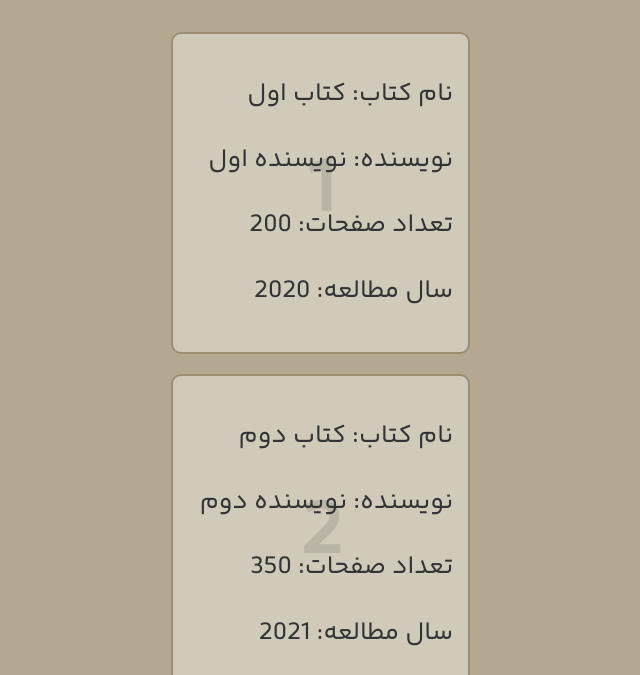
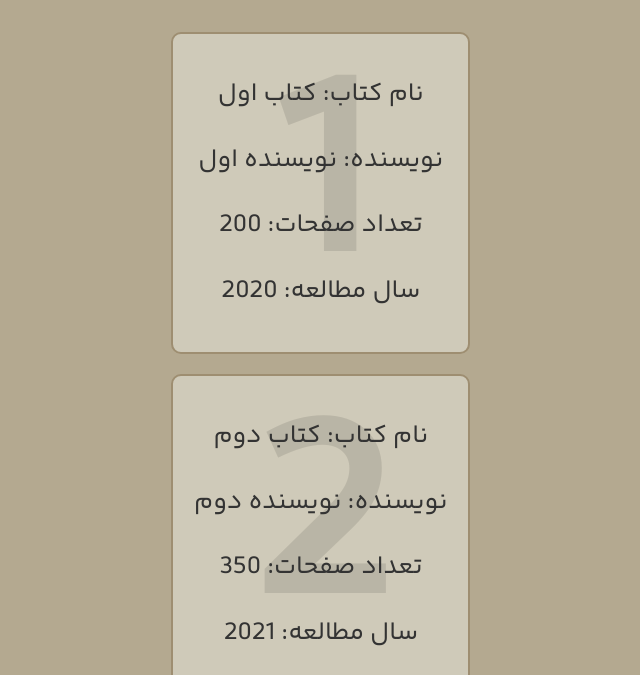
Before and after one commit to amuleo/amuleo-books, a plain HTML site: page index.html in a window 1280 px wide. Shown: the part 136-811 px from the top of the page, without its empty margins (317-957 px from the left). Drawn offline with Linux system fonts and the light colour scheme.

Commit message:
Update styles.css

```diff
--- a/styles.css
+++ b/styles.css
@@ -24,15 +24,18 @@ body {
 }
 
 .card {
-    position: relative; /* برای کنترل موقعیت عدد */
+    display: flex; /* استفاده از Flexbox */
+    flex-direction: column; /* متن‌ها به صورت عمودی مرتب شوند */
+    justify-content: center; /* عمودی وسط‌چین شود */
+    align-items: center; /* افقی وسط‌چین شود */
     border: 2px solid #9e8e71;
     border-radius: 10px;
     padding: 15px;
     margin-bottom: 20px;
     background-color: #cfcab9;
-    text-align: right;
+    text-align: center; /* متن‌ها وسط‌چین شوند */
     width: 90%;
-    overflow: hidden; /* برای جلوگیری از خروج محتوا */
+    position: relative;
 }
 
 .text-centered {
@@ -59,6 +62,10 @@ body {
         font-size: 3vw; /* متن‌ها واکنش‌پذیر شوند */
         line-height: 1.5; /* ارتفاع خطوط برای خوانایی بهتر */
     }
+
+      .card-number-bg {
+        font-size: 10vw; /* اندازه عدد بزرگ‌تر برای صفحه‌های کوچکتر */
+    }
 }
 
 .card-number-bg {
@@ -66,7 +73,7 @@ body {
     top: 50%; /* وسط کارت */
     left: 50%; /* وسط کارت */
     transform: translate(-50%, -50%); /* دقیقاً مرکز */
-    font-size: 6vw; /* عدد بزرگ */
+    font-size: 20vw; /* عدد بزرگ */
     font-weight: bold; /* ضخیم */
     color: rgba(0, 0, 0, 0.1); /* کم‌رنگ */
     z-index: 0; /* پشت متن اصلی */
```
